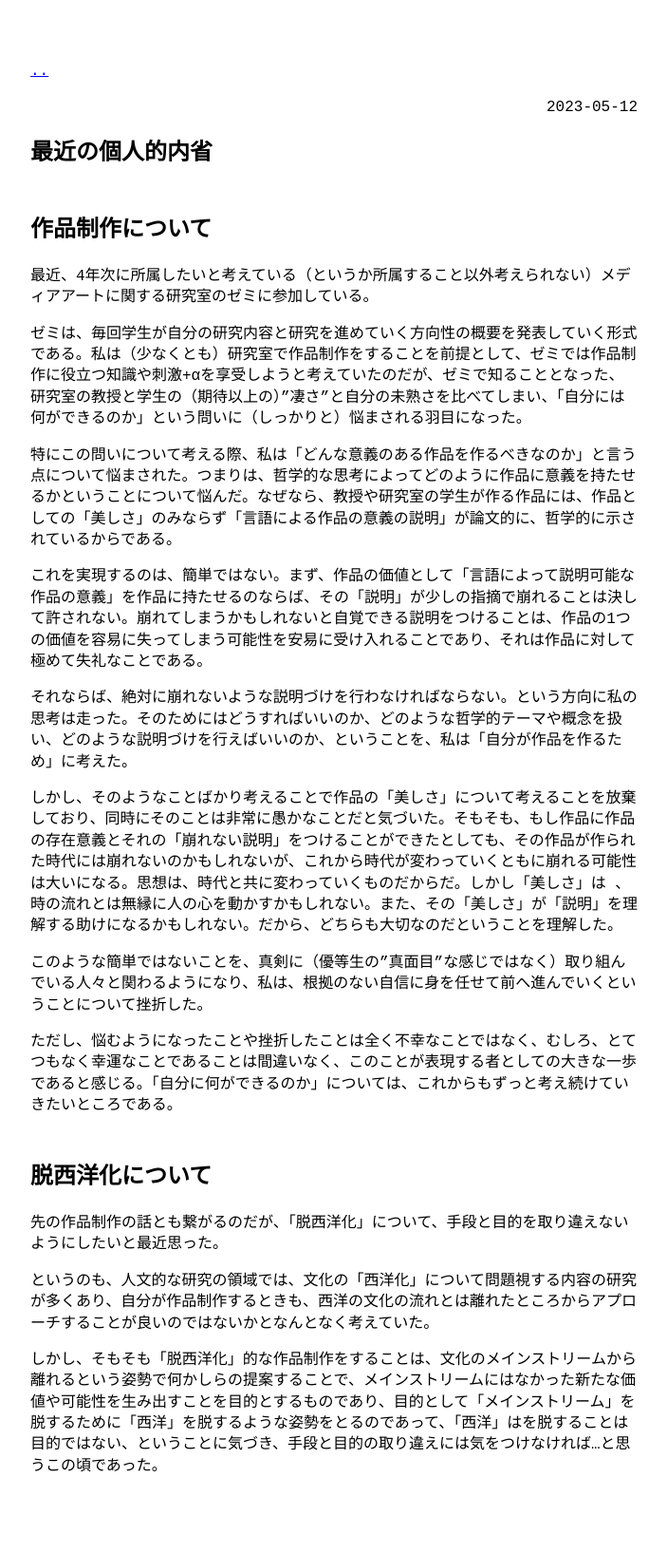
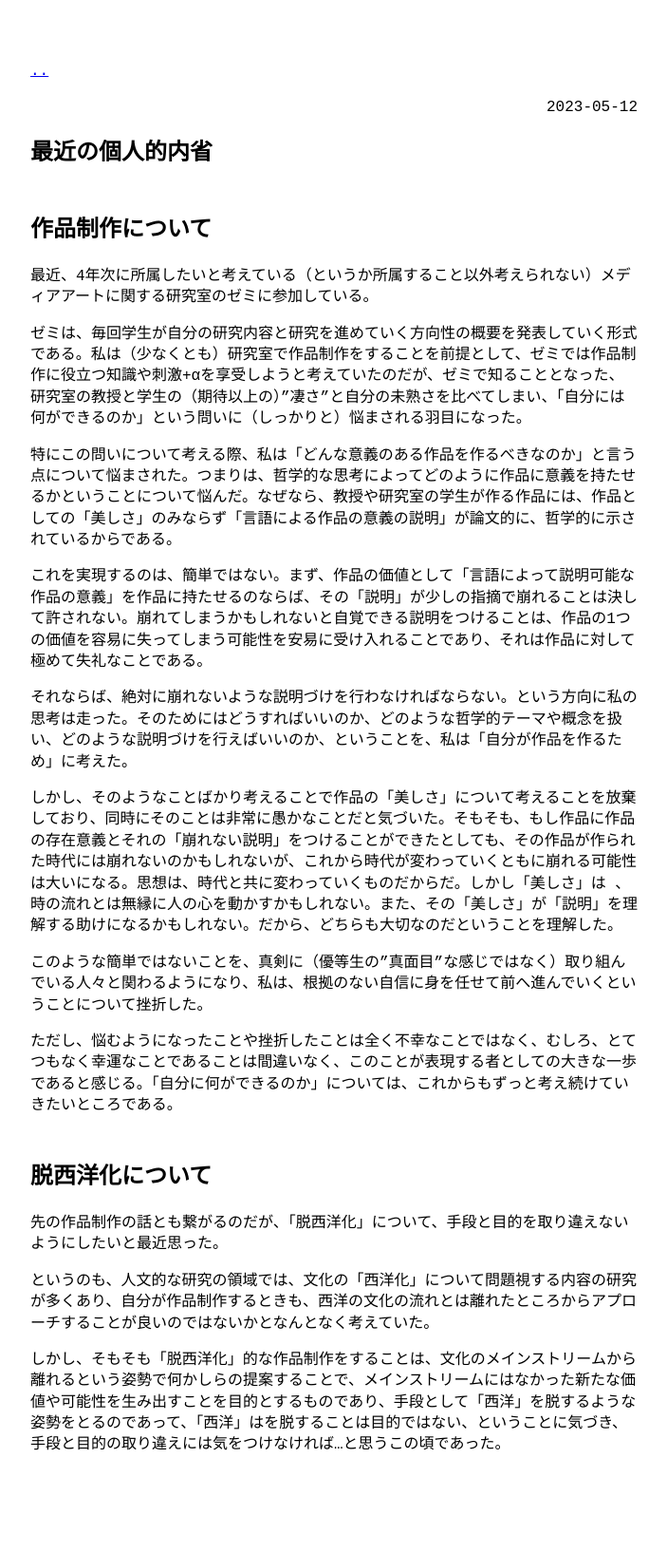
Before and after one commit to orrepic/orrepic.github.io, a Jekyll site: the page built from _posts/2023-5-12-saikinno-naise.md, in a window 1280 px wide. Shown: the whole page at 95% size, without its empty margins (288-991 px from the left). Built offline with Jekyll 4.4.1, drawn with Linux system fonts in a browser that asks for light colours; after the commit the page ends 1613 px from its top, so only the background shows below that.

Commit message:
Update 2023-5-12-saikinno-naise.md

```diff
--- a/_posts/2023-5-12-saikinno-naise.md
+++ b/_posts/2023-5-12-saikinno-naise.md
@@ -27,4 +27,4 @@ category: jibun-goto
 
 というのも、人文的な研究の領域では、文化の「西洋化」について問題視する内容の研究が多くあり、自分が作品制作するときも、西洋の文化の流れとは離れたところからアプローチすることが良いのではないかとなんとなく考えていた。
 
-しかし、そもそも「脱西洋化」的な作品制作をすることは、文化のメインストリームから離れるという姿勢で何かしらの提案することで、メインストリームにはなかった新たな価値や可能性を生み出すことを目的とするものであり、目的として「メインストリーム」を脱するために「西洋」を脱するような姿勢をとるのであって、「西洋」はを脱することは目的ではない、ということに気づき、手段と目的の取り違えには気をつけなければ…と思うこの頃であった。
+しかし、そもそも「脱西洋化」的な作品制作をすることは、文化のメインストリームから離れるという姿勢で何かしらの提案することで、メインストリームにはなかった新たな価値や可能性を生み出すことを目的とするものであり、手段として「西洋」を脱するような姿勢をとるのであって、「西洋」はを脱することは目的ではない、ということに気づき、手段と目的の取り違えには気をつけなければ…と思うこの頃であった。
```
